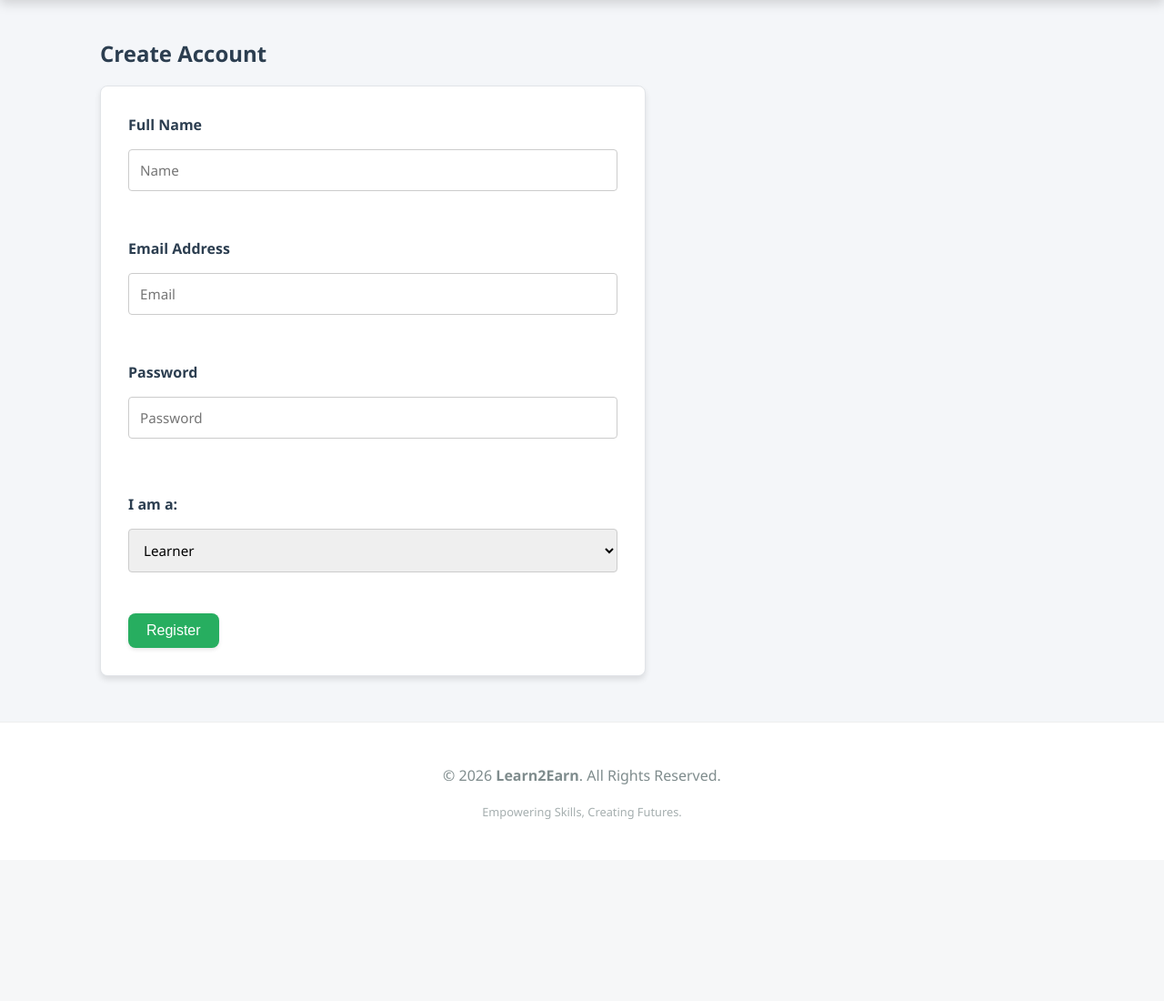
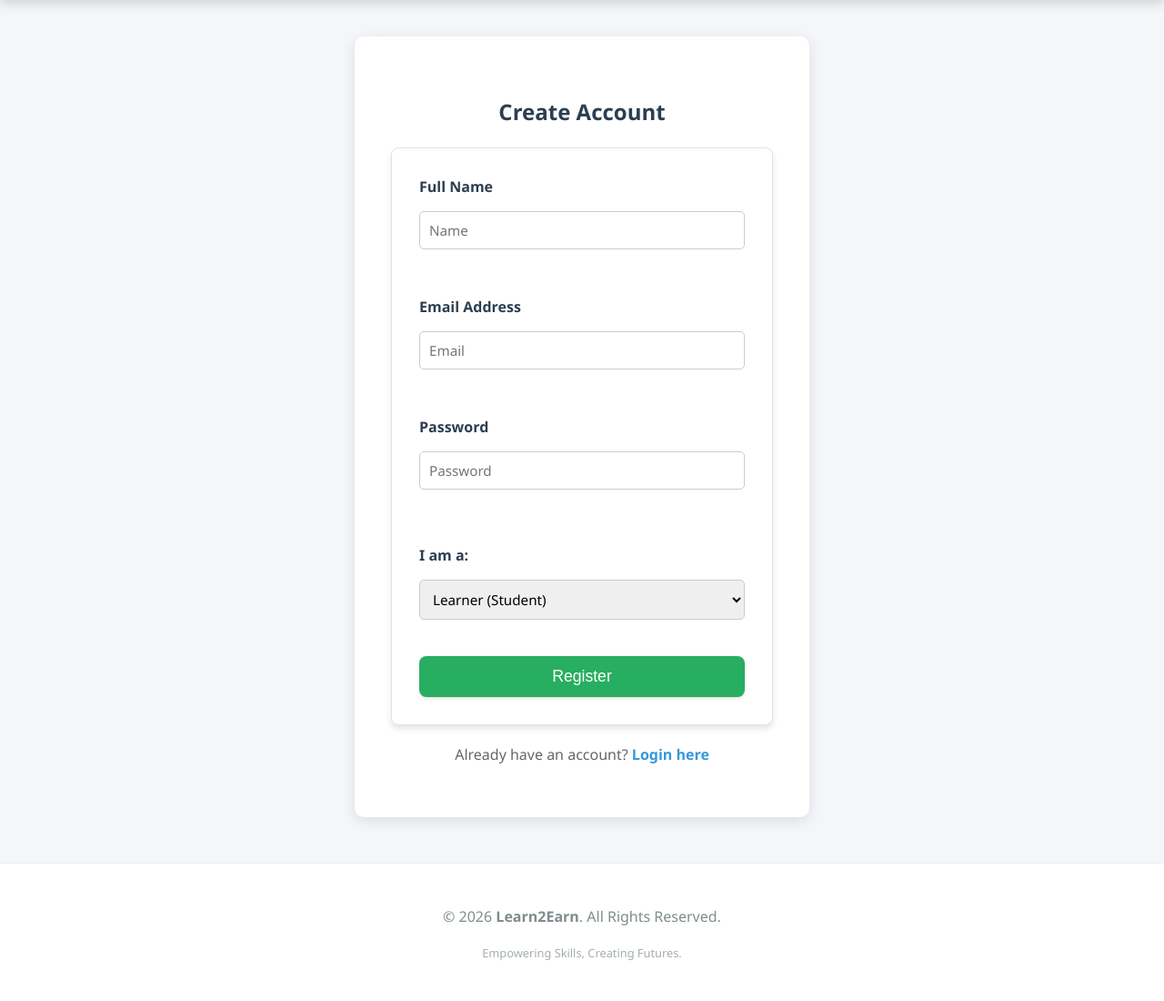
Before and after one commit to Mazharul75/learn2earn1, a PHP site: page /learn2earn/app/views/auth/register.php in a window 1280 px wide. Shown: the part 81-1181 px from the top of the page at 91% size. Before the commit the page ends 981 px from the top, so only its background shows below. Run offline with PHP 8.4, Linux system fonts and the light colour scheme; some libraries are stand-ins or nearby versions.

Commit message:
register page ui fixed

```diff
--- a/app/views/auth/register.php
+++ b/app/views/auth/register.php
@@ -1,24 +1,16 @@
 <?php require_once __DIR__ . '/../layouts/header.php'; ?>
 
     <style>
+        /* Feedback Text */
         .feedback {
-            font-size: 0.85em;
-            margin-top: 5px;
-            margin-bottom: 10px;
-            display: block;
-            min-height: 1.2em; /* Keeps space so layout doesn't jump */
+            font-size: 0.85em; margin-top: 5px; margin-bottom: 10px; display: block; min-height: 1.2em;
         }
         .success { color: #27ae60; font-weight: bold; }
         .error { color: #e74c3c; font-weight: bold; }
 
-        /* Strength Bar Styles */
+        /* Strength Bar */
         #strength-bar {
-            height: 4px;
-            width: 0%;
-            transition: width 0.3s, background 0.3s;
-            border-radius: 3px;
-            margin-top: 5px;
-            margin-bottom: 5px;
+            height: 4px; width: 0%; transition: width 0.3s, background 0.3s; border-radius: 3px; margin-top: 5px; margin-bottom: 5px;
         }
         .weak { width: 33%; background: #e74c3c; }
         .medium { width: 66%; background: #f39c12; }
@@ -26,56 +18,60 @@
 
         /* Admin Badge */
         #admin-badge {
-            background: #e8f8f5;
-            padding: 15px;
-            border: 1px solid #2ecc71;
-            border-radius: 5px;
-            margin-bottom: 20px;
+            background: #e8f8f5; padding: 15px; border: 1px solid #2ecc71; border-radius: 5px; margin-bottom: 20px; text-align: center;
         }
     </style>
 
-    <h2>Create Account</h2>
+    <div style="max-width: 500px; margin: 30px auto; background: white; padding: 40px; border-radius: 10px; box-shadow: 0 4px 15px rgba(0,0,0,0.1);">
+
+        <h2 style="text-align: center; color: #2c3e50; margin-bottom: 20px;">Create Account</h2>
 
         <?php if(isset($error)): ?>
-        <div class="alert alert-danger"><?= $error ?></div>
+            <div class="alert alert-danger" style="text-align: center; margin-bottom: 20px;"><?= $error ?></div>
         <?php endif; ?>
 
         <form action="<?= BASE_URL ?>auth/register" method="POST" id="regForm">
 
-        <label>Full Name</label>
-        <input type="text" name="name" id="nameInput" placeholder="Name" value="<?= isset($_POST['name']) ? htmlspecialchars($_POST['name']) : '' ?>">
+            <label style="font-weight: bold; display: block; margin-bottom: 5px;">Full Name</label>
+            <input type="text" name="name" id="nameInput" placeholder="Name" value="<?= isset($_POST['name']) ? htmlspecialchars($_POST['name']) : '' ?>"
+                   style="width: 100%; padding: 10px; border: 1px solid #ccc; border-radius: 5px;">
             <span id="nameFeedback" class="feedback"></span>
 
-        <label>Email Address</label>
-        <input type="email" name="email" id="emailInput" placeholder="Email" value="<?= isset($_POST['email']) ? htmlspecialchars($_POST['email']) : '' ?>">
+            <label style="font-weight: bold; display: block; margin-bottom: 5px;">Email Address</label>
+            <input type="email" name="email" id="emailInput" placeholder="Email" value="<?= isset($_POST['email']) ? htmlspecialchars($_POST['email']) : '' ?>"
+                   style="width: 100%; padding: 10px; border: 1px solid #ccc; border-radius: 5px;">
             <span id="emailFeedback" class="feedback"></span>
 
-        <label>Password</label>
-        <input type="password" name="password" id="passInput" placeholder="Password">
+            <label style="font-weight: bold; display: block; margin-bottom: 5px;">Password</label>
+            <input type="password" name="password" id="passInput" placeholder="Password"
+                   style="width: 100%; padding: 10px; border: 1px solid #ccc; border-radius: 5px;">
             <div id="strength-bar"></div>
             <span id="passFeedback" class="feedback"></span>
 
-        <div id="role-container">
-            <label>I am a:</label>
-            <select name="role" id="roleSelect" required>
-                <option value="learner">Learner</option>
-                <option value="instructor">Instructor</option>
-                <option value="client">Client</option>
+            <div id="role-container" style="margin-bottom: 20px;">
+                <label style="font-weight: bold; display: block; margin-bottom: 5px;">I am a:</label>
+                <select name="role" id="roleSelect" required style="width: 100%; padding: 10px; border: 1px solid #ccc; border-radius: 5px;">
+                    <option value="learner">Learner (Student)</option>
+                    <option value="instructor">Instructor (Teacher)</option>
+                    <option value="client">Client (Hiring)</option>
                 </select>
             </div>
 
             <div id="admin-badge" style="display:none;">
-            <strong style="color: #27ae60;">👑 Admin Invitation Detected</strong>
-            <p style="margin: 5px 0 0; font-size: 0.9em;">Your account will be created with Administrator privileges.</p>
+                <strong style="color: #27ae60; font-size: 1.1em;">👑 Admin Invitation Detected</strong>
+                <p style="margin: 5px 0 0; font-size: 0.9em; color: #555;">Your account will be created with <strong>Administrator</strong> privileges.</p>
                 <input type="hidden" name="role" value="admin" disabled id="adminHiddenInput">
             </div>
 
-        <br>
-        <button type="submit" id="submitBtn">Register</button>
+            <button type="submit" id="submitBtn" class="btn" style="width: 100%; padding: 12px; font-size: 1.1rem; background: #27ae60;">Register</button>
         </form>
 
+        <p style="text-align: center; margin-top: 20px; color: #666;">
+            Already have an account? <a href="<?= BASE_URL ?>auth/login" style="color: #3498db; font-weight: bold; text-decoration: none;">Login here</a>
+        </p>
+    </div>
+
     <script>
-        // --- 1. DEFINE ALL VARIABLES (Fixed Missing Lines) ---
         const nameInput = document.getElementById('nameInput');
         const emailInput = document.getElementById('emailInput');
         const passInput = document.getElementById('passInput');
@@ -95,7 +91,7 @@
 
         let emailTimer;
 
-        // --- 2. EMAIL CHECK + ADMIN DETECTION ---
+        // --- EMAIL CHECK + ADMIN DETECTION ---
         emailInput.addEventListener('input', function() {
             emailFeedback.textContent = '';
             emailFeedback.className = 'feedback';
@@ -138,7 +134,6 @@
                                 adminHiddenInput.disabled = false;
                             }
                         } else {
-                            // Invalid Format
                             emailFeedback.textContent = data.message;
                             emailFeedback.className = 'feedback error';
                         }
@@ -147,7 +142,7 @@
             }, 500);
         });
 
-        // --- 3. PASSWORD STRENGTH METER (Fixed) ---
+        // --- PASSWORD STRENGTH METER ---
         passInput.addEventListener('keyup', function() {
             let val = this.value;
             let strength = 0;
@@ -161,22 +156,25 @@
                 strengthBar.style.width = '0%';
                 passFeedback.textContent = '';
             } else if (strength === 1) {
-                strengthBar.className = 'weak'; // Calls the CSS defined above
+                strengthBar.className = 'weak';
+                strengthBar.style.width = '33%';
                 passFeedback.textContent = 'Weak';
                 passFeedback.className = 'feedback error';
             } else if (strength === 2) {
                 strengthBar.className = 'medium';
+                strengthBar.style.width = '66%';
                 passFeedback.textContent = 'Medium';
                 passFeedback.className = 'feedback';
                 passFeedback.style.color = '#f39c12';
             } else if (strength >= 3) {
                 strengthBar.className = 'strong';
+                strengthBar.style.width = '100%';
                 passFeedback.textContent = 'Strong';
                 passFeedback.className = 'feedback success';
             }
         });
 
-        // --- 4. SUBMIT VALIDATION ---
+        // --- SUBMIT VALIDATION ---
         regForm.addEventListener('submit', function(e) {
             let isValid = true;
             nameFeedback.textContent = '';
```
Lines whose indentation alone changed are shown as unchanged.
